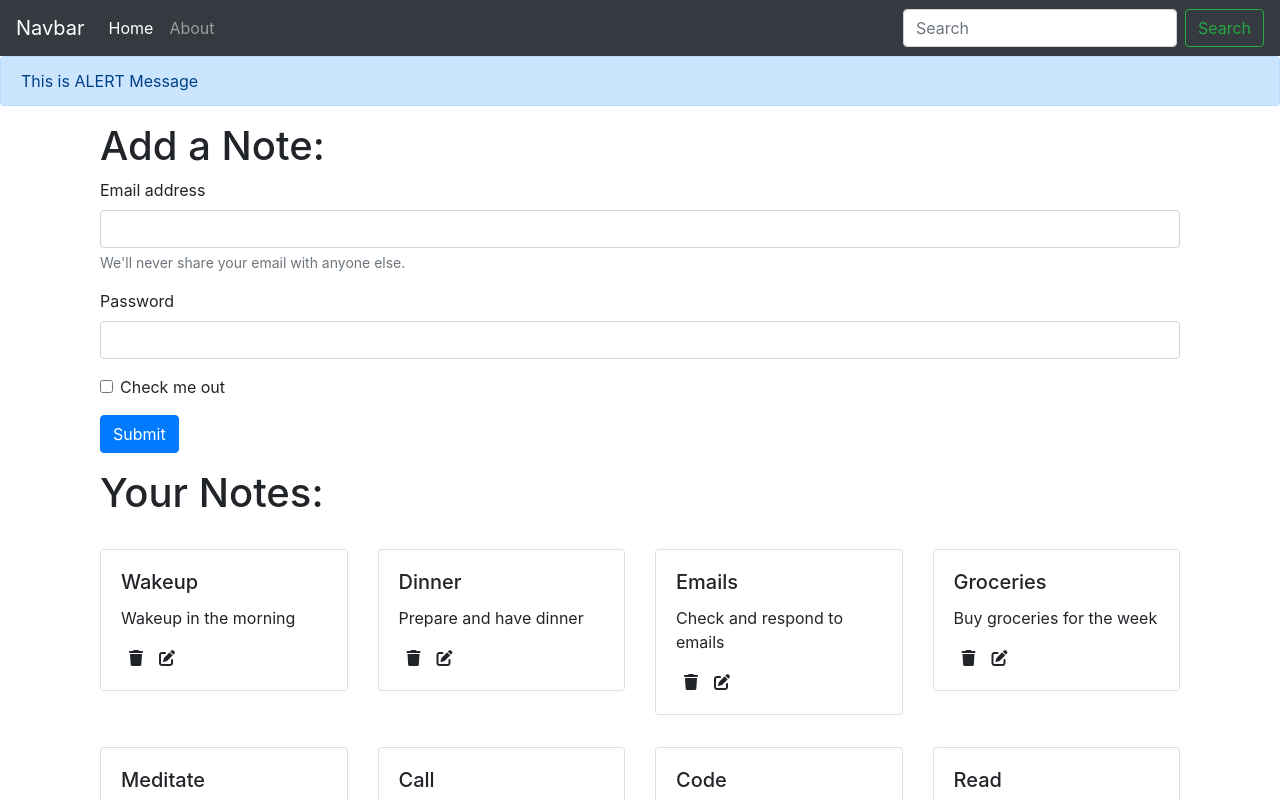
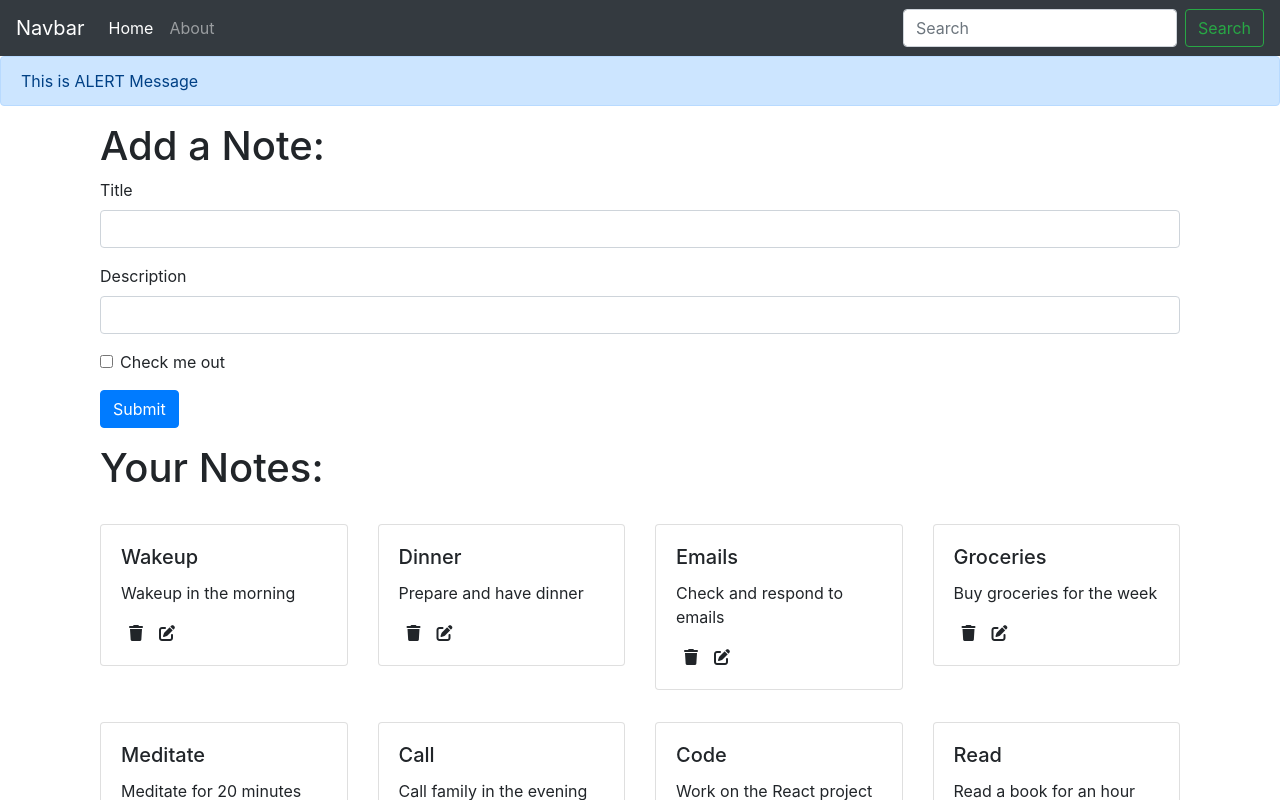
Before and after one commit to HamdanRaza309/LogBook, a React (Create React App) app: page / in a window 1280 px wide. Shown: the top 800 px of the page. Built offline with nearby package versions, Linux system fonts and the light colour scheme.

Commit message:
Adding AddNote component to logBook for adding Note

```diff
--- /dev/null
+++ b/src/components/AddNote.js
@@ -0,0 +1,38 @@
+import React, { useContext, useState } from 'react'
+import noteContext from '../context/notes/noteContext';
+
+export default function AddNote() {
+    const context = useContext(noteContext);
+    const { addNote } = context;
+
+    const [note, setNote] = useState({ title: "", description: "", tage: 'default' })
+    const handleOnClick = (e) => {
+        e.preventDefault()
+        addNote(note.title, note.description, note.tag)
+    }
+
+    const handleOnChange = (e) => {
+        setNote({ ...note, [e.target.name]: e.target.value })
+    }
+
+    return (
+        <div className="container my-3">
+            <h1>Add a Note:</h1>
+            <form>
+                <div className="form-group">
+                    <label htmlFor="title">Title</label>
+                    <input type="text" className="form-control" id="title" name='title' aria-describedby="emailHelp" onChange={handleOnChange} />
+                </div>
+                <div className="form-group">
+                    <label htmlFor="description">Description</label>
+                    <input type="text" className="form-control" id="description" name='description' onChange={handleOnChange} />
+                </div>
+                <div className="form-group form-check">
+                    <input type="checkbox" className="form-check-input" id="exampleCheck1" onChange={handleOnChange} />
+                    <label className="form-check-label" htmlFor="exampleCheck1">Check me out</label>
+                </div>
+                <button type="submit" className="btn btn-primary" onClick={handleOnClick}>Submit</button>
+            </form>
+        </div>
+    )
+}
--- a/src/components/Home.js
+++ b/src/components/Home.js
@@ -4,26 +4,6 @@
 export default function Home() {
     return (
         <div>
-            <div className="container my-3">
-                <h1>Add a Note:</h1>
-                <form>
-                    <div className="form-group">
-                        <label htmlFor="exampleInputEmail1">Email address</label>
-                        <input type="email" className="form-control" id="exampleInputEmail1" aria-describedby="emailHelp" />
-                        <small id="emailHelp" className="form-text text-muted">We'll never share your email with anyone else.</small>
-                    </div>
-                    <div className="form-group">
-                        <label htmlFor="exampleInputPassword1">Password</label>
-                        <input type="password" className="form-control" id="exampleInputPassword1" />
-                    </div>
-                    <div className="form-group form-check">
-                        <input type="checkbox" className="form-check-input" id="exampleCheck1" />
-                        <label className="form-check-label" htmlFor="exampleCheck1">Check me out</label>
-                    </div>
-                    <button type="submit" className="btn btn-primary">Submit</button>
-                </form>
-            </div>
-
             {/* Note.js component */}
             <Note />
         </div>
--- a/src/components/Note.js
+++ b/src/components/Note.js
@@ -1,11 +1,14 @@
 import React, { useContext } from 'react'
 import noteContext from '../context/notes/noteContext';
 import NoteItem from "./NoteItem";
+import AddNote from './AddNote';
 
 export default function Home() {
     const context = useContext(noteContext);
-    const { notes, setNotes } = context;
+    const { notes, addNote } = context;
     return (
+        <>
+            <AddNote />
             <div className="container">
                 <h1>Your Notes:</h1>
                 <div className="row my-3">
@@ -14,6 +17,8 @@
                     })}
                 </div>
             </div>
+        </>
+
 
     );
 }
--- a/src/context/notes/NoteState.js
+++ b/src/context/notes/NoteState.js
@@ -105,8 +105,35 @@
         }
     ]
     const [notes, setNotes] = useState(notesInitial)
+
+    // Add Note
+    const addNote = (title, description, tag) => {
+        console.log('Adding a new Note')
+        const note = {
+            "_id": "6694affae7d867becb381833added",
+            "user": "669371e6a76836d39062c16d",
+            "title": title,
+            "description": description,
+            "tag": tag,
+            "date": "2024-07-15T05:13:30.205Z",
+            "__v": 0
+        }
+
+        setNotes(notes.concat(note))
+    }
+
+    // Delete Note
+    const deleteNote = () => {
+
+    }
+
+    // Edit Note
+    const editNote = () => {
+
+    }
+
     return (
-        <NoteContext.Provider value={{ notes, setNotes }}>
+        <NoteContext.Provider value={{ notes, addNote, deleteNote, editNote }}>
             {props.children}
         </NoteContext.Provider>
     )
```
Lines whose indentation alone changed are shown as unchanged.
